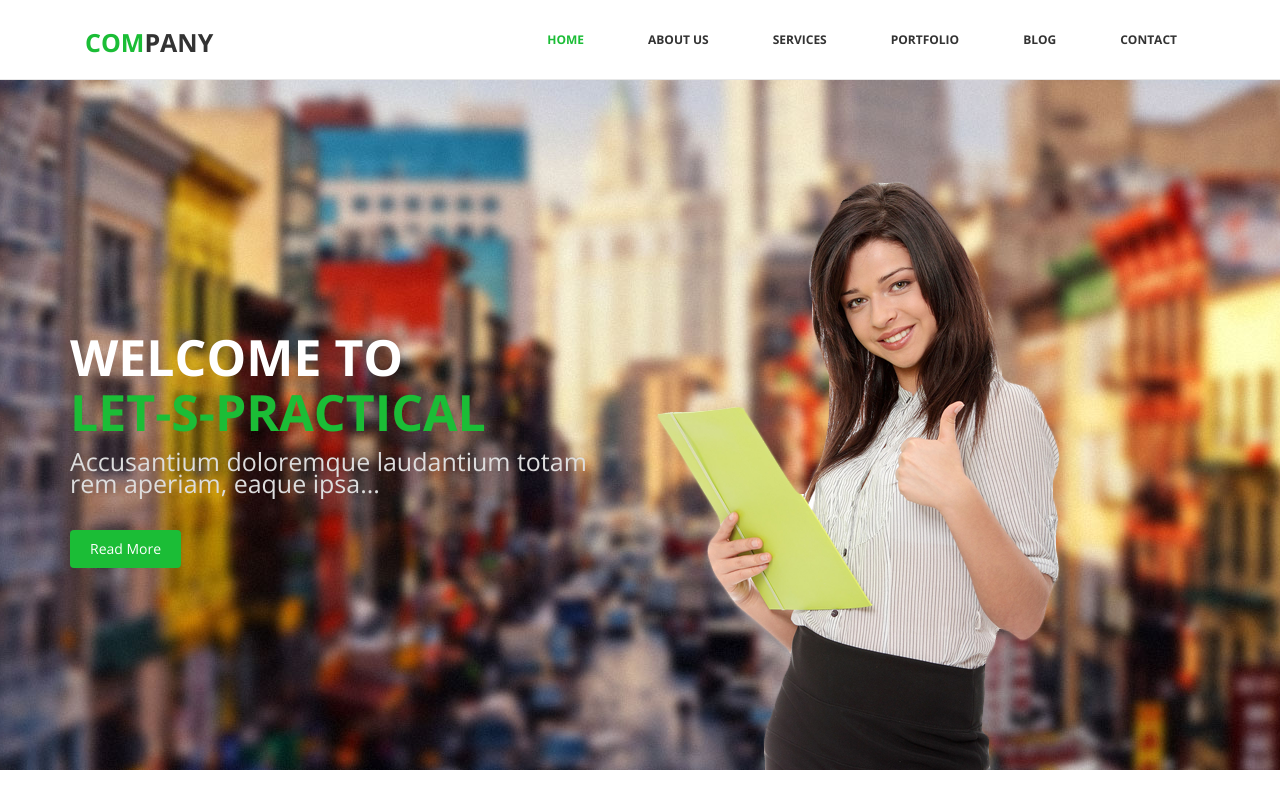
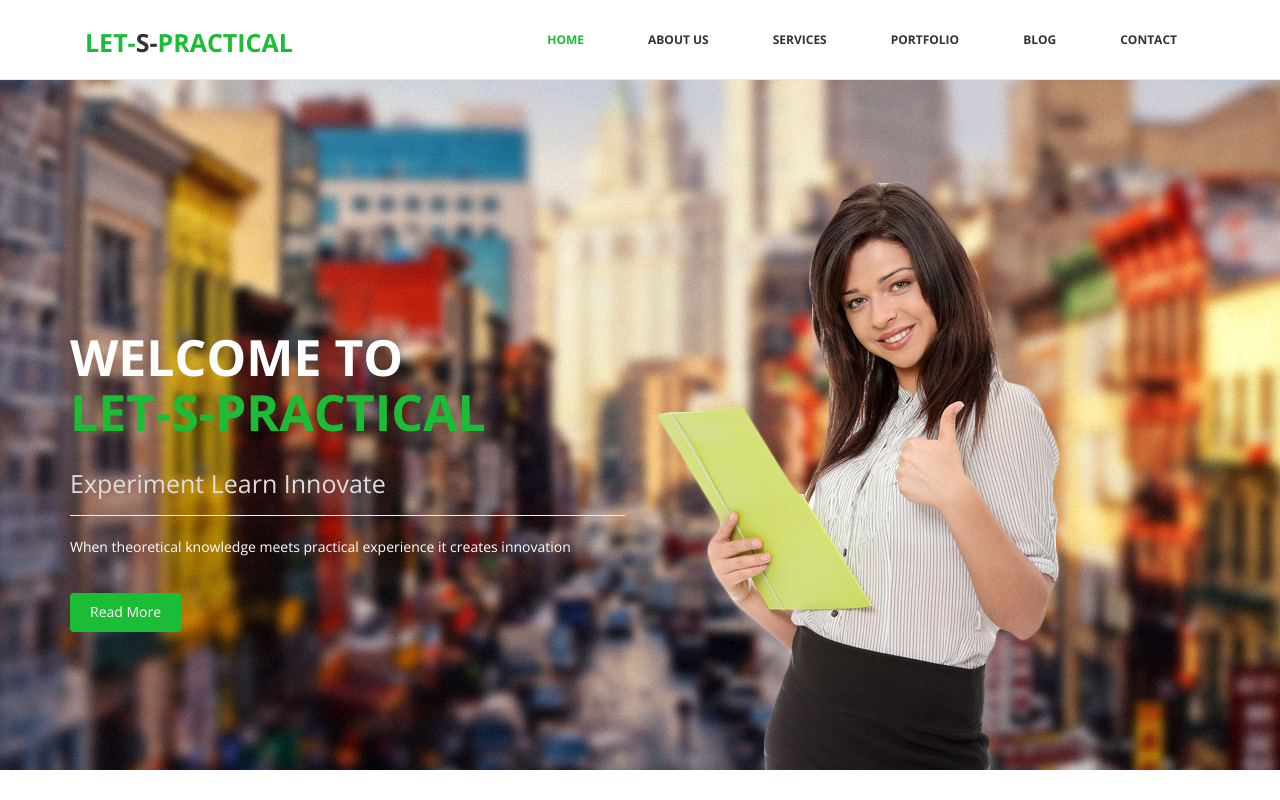
Before and after one commit to Let-s-Practical/Let-s-Practical, a plain HTML site: page index.html in a window 1280 px wide. Shown: the top 800 px of the page. Drawn offline with nearby package versions, Linux system fonts and the light colour scheme.

Commit message:
changes index.html

```diff
--- a/index.html
+++ b/index.html
@@ -34,7 +34,7 @@
 							<span class="icon-bar"></span>
 						</button>
             <div class="navbar-brand">
-              <a href="index.html"><h1><span>Com</span>pany</h1></a>
+              <a href="index.html"><h1><span>Let-</span>S-<span>Practical</span></h1></a>
             </div>
           </div>
 
@@ -65,7 +65,12 @@
                 <div class="carousel-content">
                   <h2 class="animation animated-item-1">Welcome To </br>
                   <span> Let-S-Practical </span></h2>
-                  <p class="animation animated-item-2">Accusantium doloremque laudantium totam rem aperiam, eaque ipsa...</p>
+                </br>                  <p class="animation animated-item-2">
+                   Experiment Learn Innovate
+                 <hr>
+
+                  When theoretical knowledge meets practical experience it creates innovation
+                  </p>
                   <a class="btn-slide animation animated-item-3" href="#">Read More</a>
                 </div>
               </div>
```
